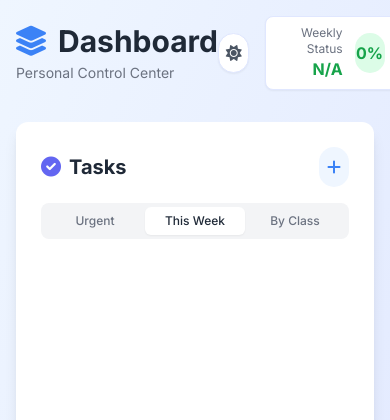
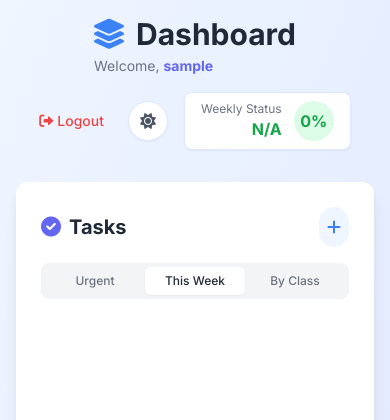
Before and after one commit to anvan5582-commits/websipte_koeb, a Flask app: page / in a window 390 px wide. Shown: the top 420 px of the page. Run offline with Flask 3, Linux system fonts and the light colour scheme; the visitor is signed in with stand-in values (Sample User, id 1); data that the repository does not hold is empty; some libraries are stand-ins or nearby versions.

Commit message:
Update dashboard.html

```diff
--- a/templates/dashboard.html
+++ b/templates/dashboard.html
@@ -18,27 +18,35 @@
         body { font-family: 'Inter', sans-serif; }
         .fade-in { animation: fadeIn 0.3s ease-out; }
         @keyframes fadeIn { from { opacity: 0; } to { opacity: 1; } }
+
+        /* Custom Scrollbar */
         ::-webkit-scrollbar { width: 6px; }
         ::-webkit-scrollbar-track { background: transparent; }
         ::-webkit-scrollbar-thumb { background: #cbd5e1; border-radius: 3px; }
         .dark ::-webkit-scrollbar-thumb { background: #4b5563; }
 
-        /* Плавні переходи для чеклиста */
+        /* Smooth transitions */
         .task-transition { transition: all 0.3s ease; }
     </style>
 </head>
 <body class="bg-gradient-to-br from-blue-50 to-indigo-100 dark:from-gray-900 dark:to-gray-800 min-h-screen text-gray-800 dark:text-gray-100 p-4 md:p-8 transition-colors duration-300">
 
     <div class="max-w-7xl mx-auto relative">
-        <header class="flex justify-between items-center mb-8">
+        <header class="flex flex-col md:flex-row justify-between items-center mb-8 gap-4">
             <div>
                 <h1 class="text-3xl font-bold text-gray-800 dark:text-white flex items-center gap-3">
                     <i class="fas fa-layer-group text-blue-500"></i> Dashboard
                 </h1>
-                <p class="text-gray-500 dark:text-gray-400 text-sm mt-1">Personal Control Center</p>
+                <p class="text-gray-500 dark:text-gray-400 text-sm mt-1">
+                    Welcome, <span class="font-bold text-indigo-500">{{ user.username }}</span>
+                </p>
             </div>
 
             <div class="flex items-center gap-4">
+                <a href="/logout" class="text-sm font-medium text-red-500 hover:text-red-600 dark:text-red-400 dark:hover:text-red-300 transition mr-2 flex items-center gap-1">
+                    <i class="fas fa-sign-out-alt"></i> Logout
+                </a>
+
                 <button onclick="toggleTheme()" class="w-10 h-10 rounded-full bg-white dark:bg-gray-700 shadow-sm border border-indigo-100 dark:border-gray-600 flex items-center justify-center text-gray-600 dark:text-yellow-400 hover:scale-110 transition-transform">
                     <i class="fas fa-sun dark:hidden"></i>
                     <i class="fas fa-moon hidden dark:block"></i>
@@ -271,6 +279,7 @@
     </div>
 
     <script>
+        // --- THEME & INIT ---
         function toggleTheme() {
             if (document.documentElement.classList.contains('dark')) {
                 document.documentElement.classList.remove('dark');
@@ -280,7 +289,6 @@
                 localStorage.setItem('theme', 'dark');
             }
         }
-
         (function() {
             const savedTheme = localStorage.getItem('theme');
             if (savedTheme === 'dark' || (!savedTheme && window.matchMedia('(prefers-color-scheme: dark)').matches)) {
@@ -290,6 +298,7 @@
             }
         })();
 
+        // --- TABS ---
         function switchTaskTab(tab) {
             ['urgent', 'week', 'classes'].forEach(t => {
                 const btn = document.getElementById(`tab-${t}`);
@@ -323,41 +332,30 @@
                 });
             }
         }
-
         document.addEventListener('DOMContentLoaded', () => { switchTaskTab('week'); });
 
-        // --- TASK LOGIC (NO RELOAD) ---
+        // --- TASKS (AJAX) ---
+        async function toggleTask(id, checkbox) {
+            fetch(`/api/toggle_task/${id}`, { method: 'POST' }); // Send silently
 
-        async function toggleTask(id, checkbox) {
-            // 1. Send request silently
-            fetch(`/api/toggle_task/${id}`, { method: 'POST' });
-
-            // 2. Update UI instantly
             const card = document.getElementById(`task-card-${id}`);
             const title = document.getElementById(`task-title-${id}`);
-
             const isCompleted = checkbox.checked;
 
             if (isCompleted) {
-                // Dim the card
                 card.classList.add('opacity-60');
-                // Cross out text
                 title.classList.add('line-through', 'text-gray-500', 'dark:text-gray-500');
                 title.classList.remove('text-gray-800', 'dark:text-gray-200');
-                // Remove colored border (make it gray)
                 card.classList.remove('border-l-red-500', 'border-l-orange-400', 'border-l-blue-300');
                 card.classList.add('border-l-gray-300', 'dark:border-l-gray-600');
             } else {
-                // Restore card
                 card.classList.remove('opacity-60');
-                // Restore text
                 title.classList.remove('line-through', 'text-gray-500', 'dark:text-gray-500');
                 title.classList.add('text-gray-800', 'dark:text-gray-200');
 
-                // Restore original border color based on timing data
+                // Restore color
                 const timing = card.dataset.timing;
                 card.classList.remove('border-l-gray-300', 'dark:border-l-gray-600');
-
                 if (timing === 'urgent') card.classList.add('border-l-red-500');
                 else if (timing === 'this_week') card.classList.add('border-l-orange-400');
                 else if (timing === 'next_week') card.classList.add('border-l-blue-300');
@@ -365,16 +363,12 @@
             }
         }
 
-        // --- HABIT LOGIC (NO RELOAD) ---
-
+        // --- HABITS (AJAX) ---
         async function toggleHabit(habitId, dateStr) {
             const btn = document.getElementById(`btn-${habitId}-${dateStr}`);
-
-            // Animation press
             btn.style.transform = "scale(0.9)";
             setTimeout(() => btn.style.transform = "scale(1)", 150);
 
-            // Fetch
             const response = await fetch('/api/toggle_habit', {
                 method: 'POST',
                 headers: { 'Content-Type': 'application/json' },
@@ -383,46 +377,31 @@
             const data = await response.json();
 
             if (data.success) {
-                // Update Button Style directly
-                updateHabitBtnStyle(btn, data.status);
-
-                // Update Progress Text for this habit
-                const progressText = document.getElementById(`habit-progress-${habitId}`);
-                if(progressText) {
-                    progressText.innerText = data.habit_progress + '%';
-                    if (data.habit_progress === 100) {
-                        progressText.className = "text-center font-bold text-green-500";
-                    } else {
-                        progressText.className = "text-center font-bold text-gray-700 dark:text-gray-300";
-                    }
+                // Update Button Visuals
+                btn.className = "w-8 h-8 mx-auto rounded-md flex items-center justify-center cursor-pointer transition-all duration-200 shadow-sm";
+                btn.innerHTML = "";
+                if (data.status === 'done') {
+                    btn.classList.add('bg-green-500', 'text-white');
+                    btn.innerHTML = '<i class="fas fa-check text-xs"></i>';
+                } else if (data.status === 'today') {
+                    btn.classList.add('border-2', 'border-blue-500', 'bg-blue-50', 'dark:bg-blue-900/20', 'text-blue-500');
+                    btn.innerHTML = '<i class="fas fa-plus text-xs"></i>';
+                } else {
+                    btn.classList.add('border', 'border-gray-200', 'dark:border-gray-600', 'hover:bg-gray-200', 'dark:hover:bg-gray-600');
                 }
 
-                // Update Global Stats
+                // Update Stats
+                const progElem = document.getElementById(`habit-progress-${habitId}`);
+                if (progElem) {
+                    progElem.innerText = data.habit_progress + '%';
+                    progElem.className = data.habit_progress === 100 ? "text-center font-bold text-green-500" : "text-center font-bold text-gray-700 dark:text-gray-300";
+                }
                 document.getElementById('global-score').innerText = data.new_score + '%';
                 document.getElementById('global-verdict').innerText = data.new_verdict;
             }
         }
 
-        function updateHabitBtnStyle(btn, status) {
-            // Reset base classes
-            btn.className = "w-8 h-8 mx-auto rounded-md flex items-center justify-center cursor-pointer transition-all duration-200 shadow-sm";
-            btn.innerHTML = ""; // clear icon
-
-            if (status === 'done') {
-                btn.classList.add('bg-green-500', 'text-white');
-                btn.innerHTML = '<i class="fas fa-check text-xs"></i>';
-            } else if (status === 'today') {
-                btn.classList.add('border-2', 'border-blue-500', 'bg-blue-50', 'dark:bg-blue-900/20', 'text-blue-500');
-                btn.innerHTML = '<i class="fas fa-plus text-xs"></i>';
-            } else {
-                // Missed or empty
-                btn.classList.add('border', 'border-gray-200', 'dark:border-gray-600', 'hover:bg-gray-200', 'dark:hover:bg-gray-600');
-            }
-        }
-
-
-        // --- CRUD (These still reload, which is fine for adding/deleting) ---
-
+        // --- CRUD MODALS (Reloads Page) ---
         function openTaskModal(id = null, title = '', category = '', timing = 'later') {
             document.getElementById('taskId').value = id || '';
             document.getElementById('taskInputTitle').value = title;
@@ -431,7 +410,6 @@
             document.getElementById('taskModalTitle').innerText = id ? 'Edit Task' : 'Add Task';
             document.getElementById('taskModal').classList.remove('hidden');
         }
-
         function closeTaskModal() { document.getElementById('taskModal').classList.add('hidden'); }
 
         async function saveTask() {
@@ -457,7 +435,6 @@
             document.getElementById('habitModalTitle').innerText = id ? 'Edit Habit' : 'Add Habit';
             document.getElementById('habitModal').classList.remove('hidden');
         }
-
         function closeHabitModal() { document.getElementById('habitModal').classList.add('hidden'); }
 
         async function saveHabit() {
```
